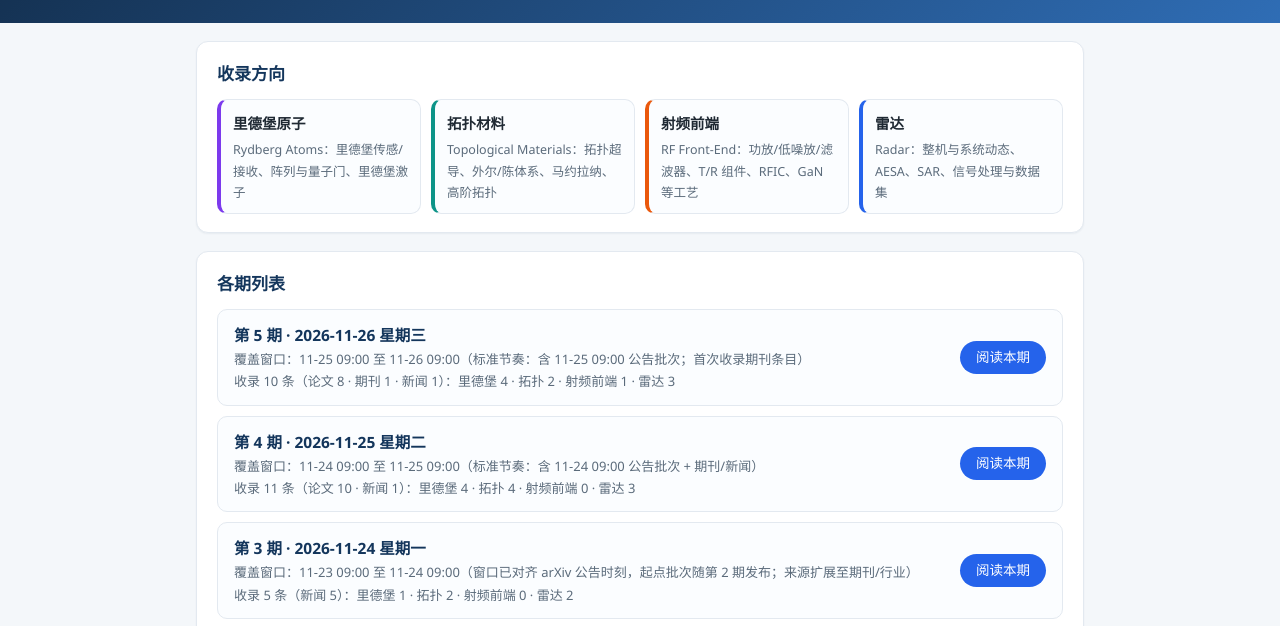
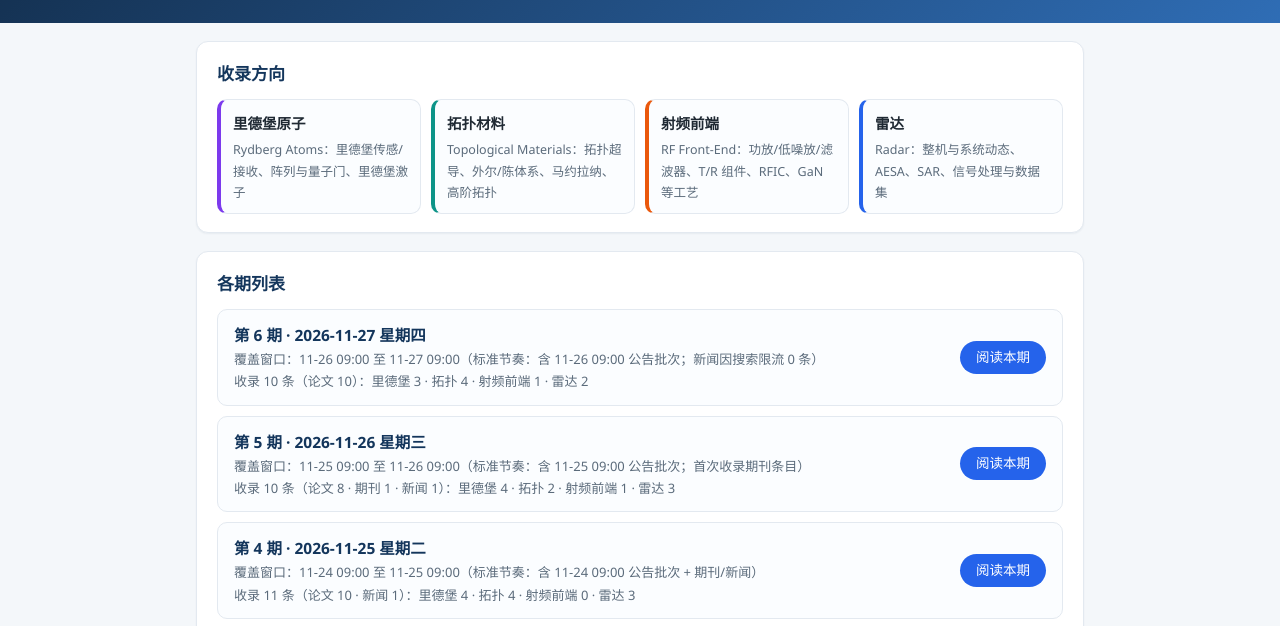
Before and after one commit to ShanyangDiye/frontier-briefing, a plain HTML site: page index.html in a window 1280 px wide. Shown: the part 141-767 px from the top of the page. Drawn offline with Linux system fonts and the light colour scheme.

Commit message:
update index.html

```diff
--- a/index.html
+++ b/index.html
@@ -56,6 +56,14 @@ footer{max-width:920px;margin:0 auto;padding:0 16px 40px;color:var(--muted);font
     <h2>各期列表</h2>
     <div class="issue">
       <div>
+        <div class="no">第 6 期 · 2026-11-27 星期四</div>
+        <div class="date">覆盖窗口：11-26 09:00 至 11-27 09:00（标准节奏：含 11-26 09:00 公告批次；新闻因搜索限流 0 条）</div>
+        <div class="stat">收录 10 条（论文 10）：里德堡 3 · 拓扑 4 · 射频前端 1 · 雷达 2</div>
+      </div>
+      <a class="read" href="2026-11-27.html">阅读本期</a>
+    </div>
+    <div class="issue">
+      <div>
         <div class="no">第 5 期 · 2026-11-26 星期三</div>
         <div class="date">覆盖窗口：11-25 09:00 至 11-26 09:00（标准节奏：含 11-25 09:00 公告批次；首次收录期刊条目）</div>
         <div class="stat">收录 10 条（论文 8 · 期刊 1 · 新闻 1）：里德堡 4 · 拓扑 2 · 射频前端 1 · 雷达 3</div>
```
